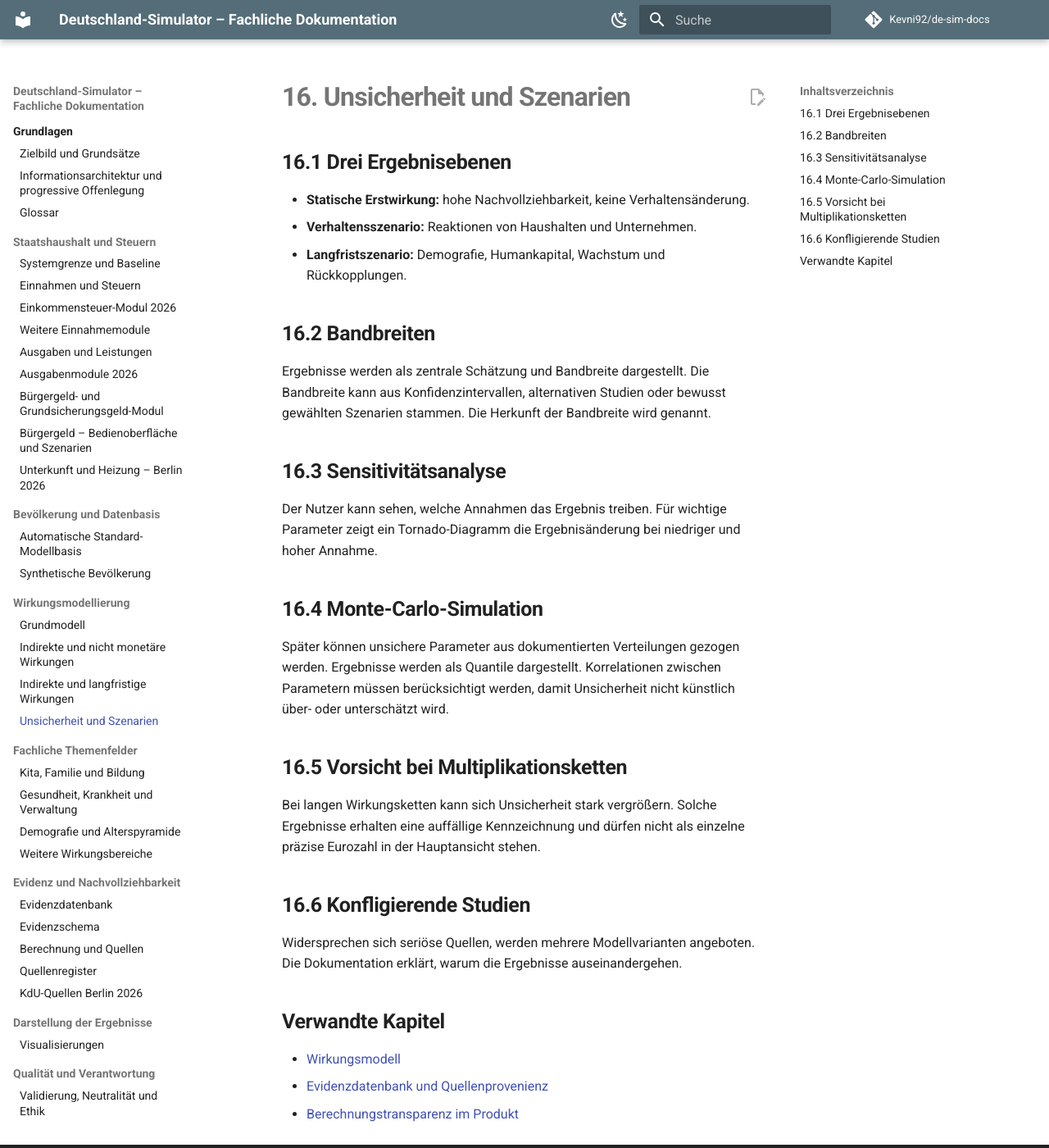
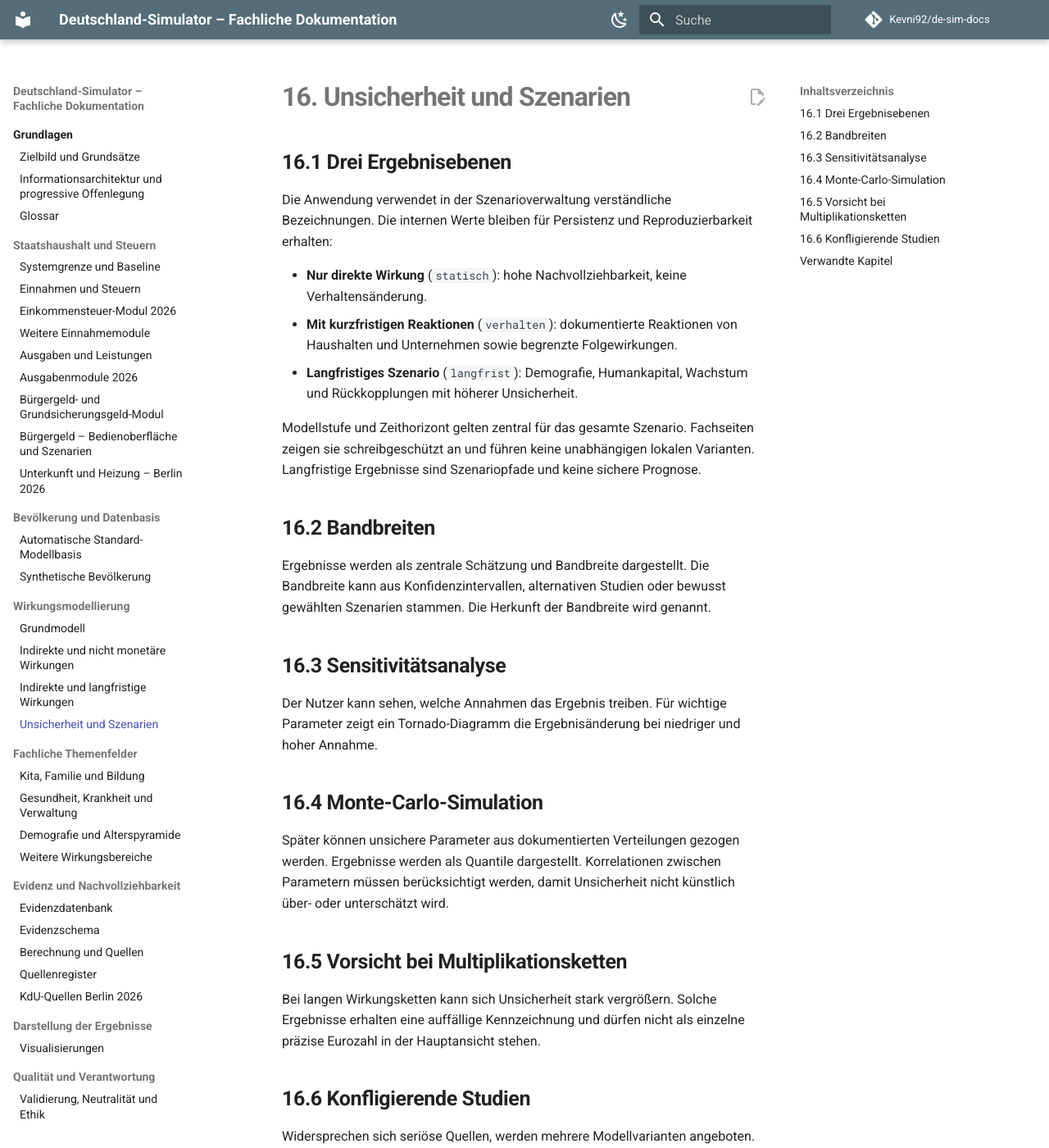
Before and after one commit to Kevni92/de-sim-docs, an MkDocs documentation site: the page built from docs/04-modell/unsicherheit-und-szenarien.md, in a window 1280 px wide and 1400 px high. Shown: the whole window at 82% size. Built offline with MkDocs 1.6.1 and Material for MkDocs 9.7.7, drawn with Linux system fonts in a browser that asks for light colours; comment, search, counter and statistics services are not loaded; some of the changed text lies outside the part shown.

Commit message:
docs: Modellstufen in Alltagssprache dokumentieren (#21)

```diff
--- a/docs/04-modell/unsicherheit-und-szenarien.md
+++ b/docs/04-modell/unsicherheit-und-szenarien.md
@@ -1,17 +1,21 @@
 ---
 title: Unsicherheit und Szenarien
 summary: Modulares Kapitel des Pflichtenhefts und Research Briefings.
-status: Arbeitsstand 0.3
-last_updated: 2026-07-13
+status: Arbeitsstand 0.4
+last_updated: 2026-07-14
 ---
 
 # 16. Unsicherheit und Szenarien
 
 ## 16.1 Drei Ergebnisebenen
 
-- **Statische Erstwirkung:** hohe Nachvollziehbarkeit, keine Verhaltensänderung.
-- **Verhaltensszenario:** Reaktionen von Haushalten und Unternehmen.
-- **Langfristszenario:** Demografie, Humankapital, Wachstum und Rückkopplungen.
+Die Anwendung verwendet in der Szenarioverwaltung verständliche Bezeichnungen. Die internen Werte bleiben für Persistenz und Reproduzierbarkeit erhalten:
+
+- **Nur direkte Wirkung** (`statisch`): hohe Nachvollziehbarkeit, keine Verhaltensänderung.
+- **Mit kurzfristigen Reaktionen** (`verhalten`): dokumentierte Reaktionen von Haushalten und Unternehmen sowie begrenzte Folgewirkungen.
+- **Langfristiges Szenario** (`langfrist`): Demografie, Humankapital, Wachstum und Rückkopplungen mit höherer Unsicherheit.
+
+Modellstufe und Zeithorizont gelten zentral für das gesamte Szenario. Fachseiten zeigen sie schreibgeschützt an und führen keine unabhängigen lokalen Varianten. Langfristige Ergebnisse sind Szenariopfade und keine sichere Prognose.
 
 ## 16.2 Bandbreiten
 
@@ -35,6 +39,7 @@ Widersprechen sich seriöse Quellen, werden mehrere Modellvarianten angeboten. D
 
 ## Verwandte Kapitel
 
+- [Modellstufe und Zeithorizont](modellstufe-und-zeithorizont.md)
 - [Wirkungsmodell](wirkungsmodell.md)
 - [Evidenzdatenbank und Quellenprovenienz](../06-evidenz/evidenzdatenbank.md)
 - [Berechnungstransparenz im Produkt](../06-evidenz/berechnungstransparenz.md)
```
